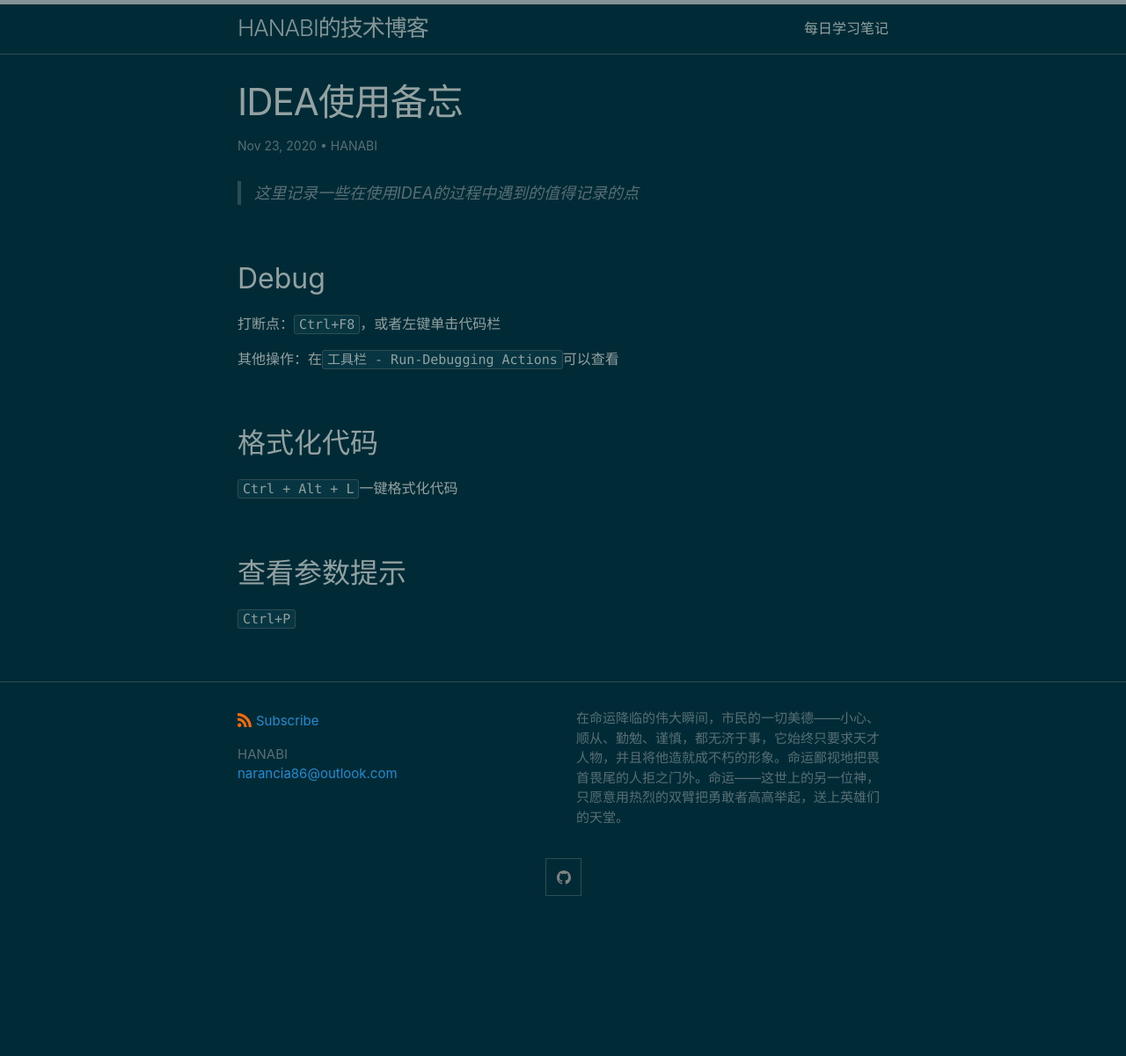
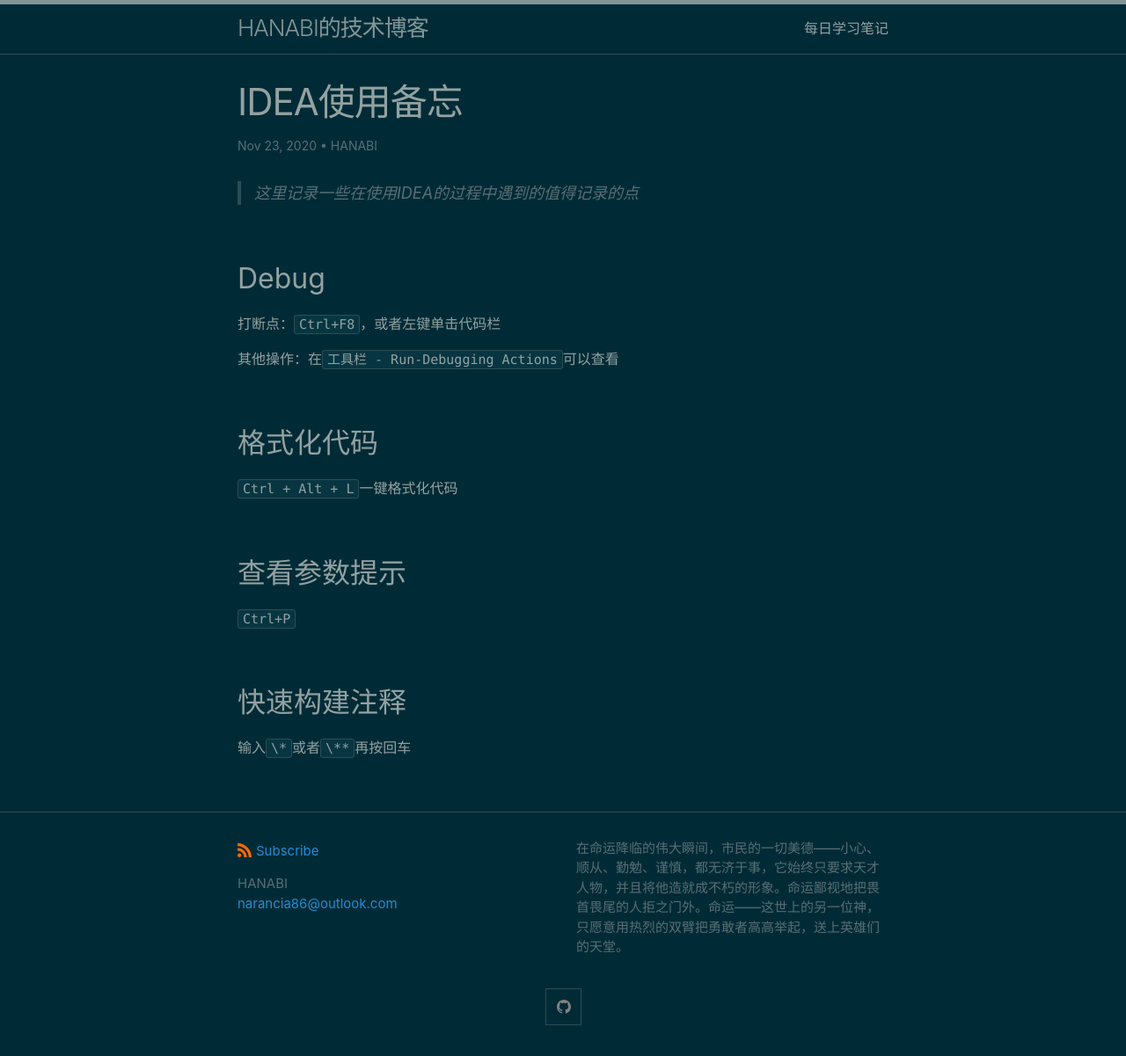
Before and after one commit to KamenRiderKuuga/kamenriderkuuga.github.io, a Jekyll site: the page built from _posts/2020-11-23-IDEA-1.md, in a window 1280 px wide. Shown: the whole page at 88% size. Built offline with Jekyll 4.4.1, drawn with Linux system fonts in a browser that asks for light colours; before the commit the page ends 1054 px from its top, so only the background shows below that.

Commit message:
Update 2020-11-23-IDEA-1.md

```diff
--- a/_posts/2020-11-23-IDEA-1.md
+++ b/_posts/2020-11-23-IDEA-1.md
@@ -25,3 +25,9 @@
 ## 查看参数提示
 
 `Ctrl+P`
+
+
+
+## 快速构建注释
+
+输入`\*`或者`\**`再按回车
```
